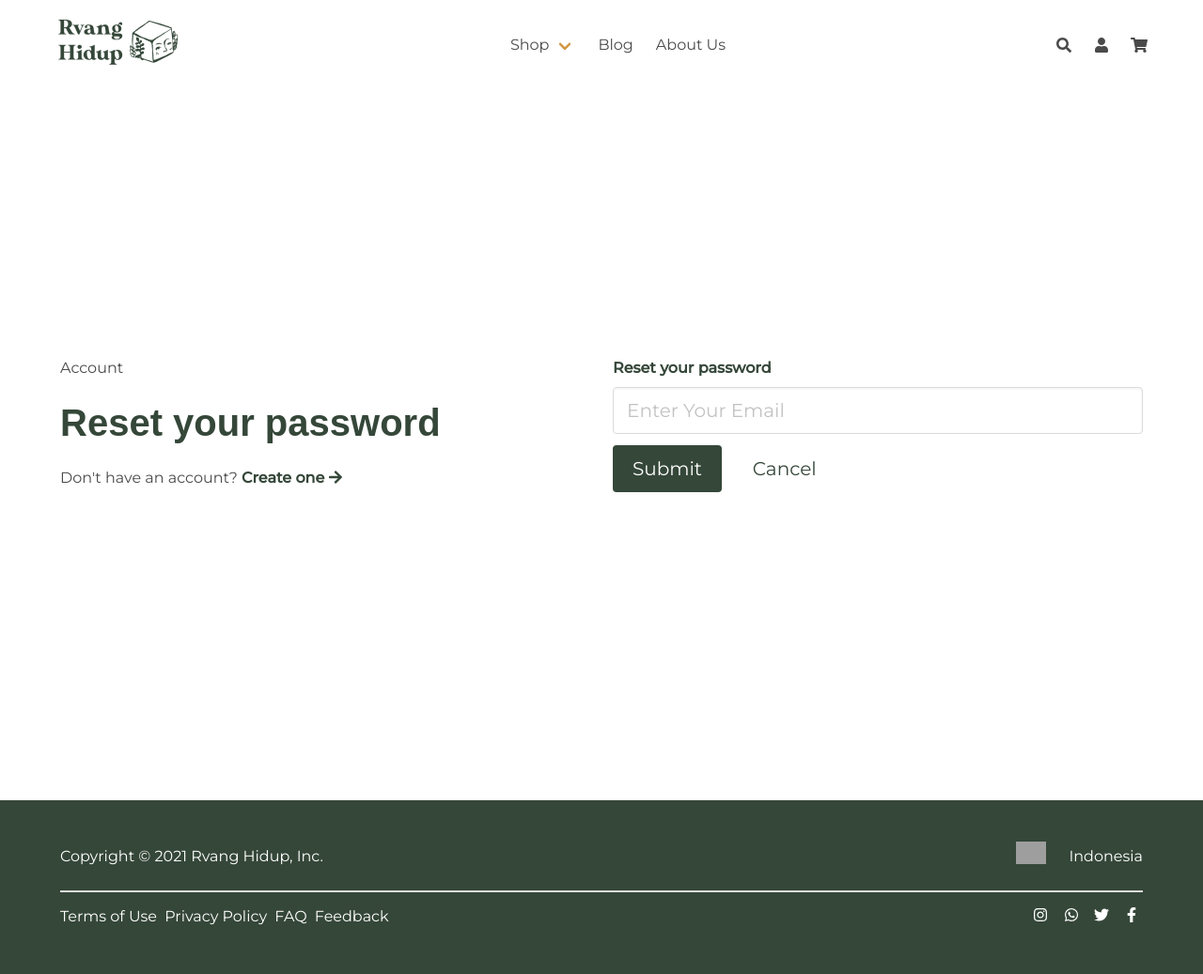
After one commit to diwangkara-dev/rvang, a CodeIgniter app: page /database/welcome/forgot_password in a window 1280 px wide. The commit adds this page. Shown: the whole page at 94% size. Run offline with CodeIgniter, Linux system fonts and the light colour scheme; some libraries are stand-ins or nearby versions; some web fonts are replaced; grey boxes are pictures that could not be loaded.

Commit message:
add forgot_password

```diff
--- a/application/controllers/Welcome.php
+++ b/application/controllers/Welcome.php
@@ -83,4 +83,12 @@ class Welcome extends CI_Controller
 		$this->load->view('template/subscription');
 		$this->load->view('template/foot');
 	}
+
+	public function forgot_password()
+	{
+		$this->load->view('template/head');
+		$this->load->view('template/nav');
+		$this->load->view('forgot_password');
+		$this->load->view('template/foot');
+	}
 }
--- /dev/null
+++ b/application/views/forgot_password.php
@@ -0,0 +1,34 @@
+<section class="hero is-fullheight">
+    <div class="hero-body">
+        <div class="container">
+            <div class="columns">
+                <div class="column">
+                    <p>Account</p>
+                    <p class="title is-2 mt-5 is-family-secondary has-text-primary">Reset your password</p>
+                    <p>
+                        Don't have an account?
+                        <a href="<?= base_url('welcome/sign_up'); ?>" class="has-text-primary has-text-weight-bold">
+                            Create one <i class="fas fa-arrow-right"></i>
+                        </a>
+                    </p>
+                </div>
+                <div class="column">
+                    <div class="field">
+                        <label for="" class="label has-text-primary">Reset your password</label>
+                        <div class="control">
+                            <input type="email" class="input is-medium" placeholder="Enter Your Email">
+                        </div>
+                    </div>
+                    <div class="field is-grouped">
+                        <div class="control">
+                            <button class="button is-primary is-medium">Submit</button>
+                        </div>
+                        <div class="control">
+                            <a href="<?= base_url('welcome/login'); ?>" class="button is-white is-medium has-text-primary">Cancel</a>
+                        </div>
+                    </div>
+                </div>
+            </div>
+        </div>
+    </div>
+</section>
--- a/application/views/product_detail.php
+++ b/application/views/product_detail.php
@@ -2,9 +2,9 @@
     <div class="container">
         <div class="columns">
             <div class="column is-4">
-                <figure class="image is-square mb-3">
+                <div class="slick-carousel" id="product-detail">
                     <img src="<?= base_url('assets/images/products/product-1.png'); ?>" width="150">
-                </figure>
+                </div>
                 <p class="title is-5 mb-3 has-text-primary">
                     Description
                 </p>
```
